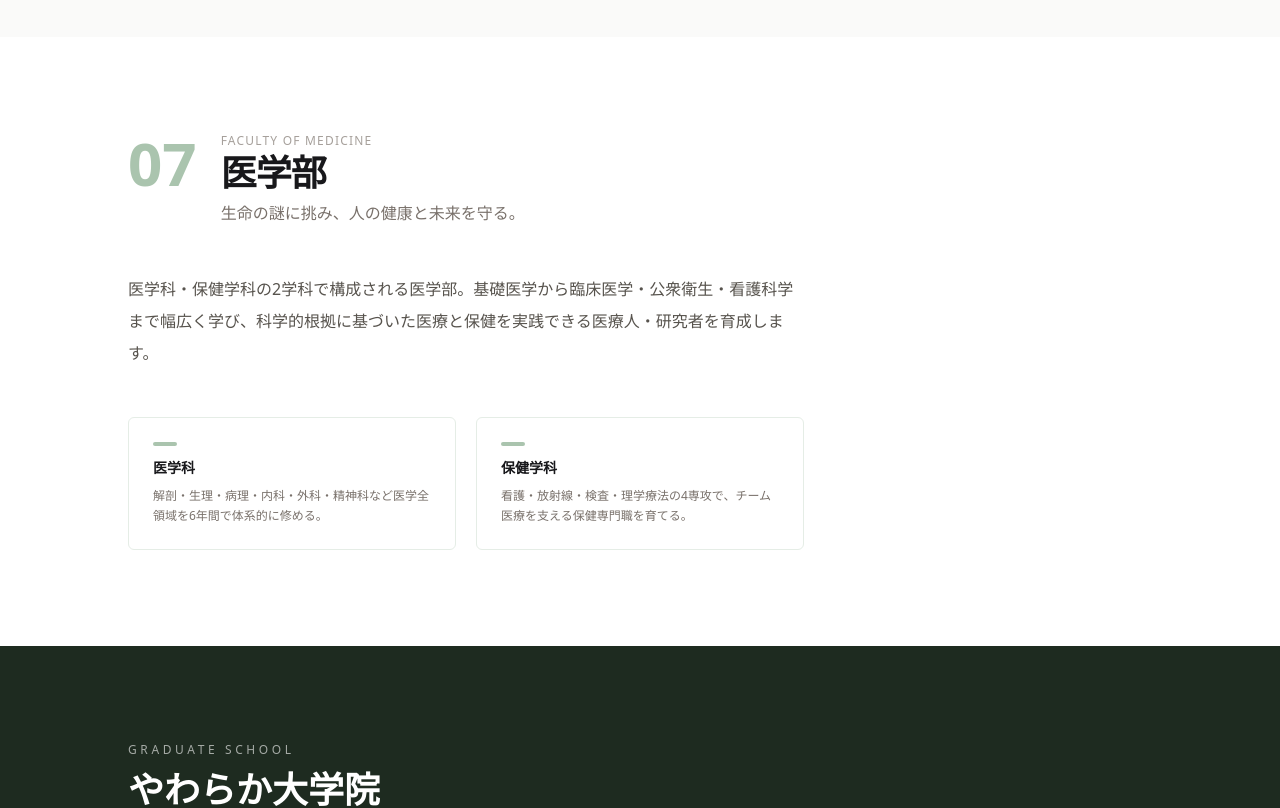
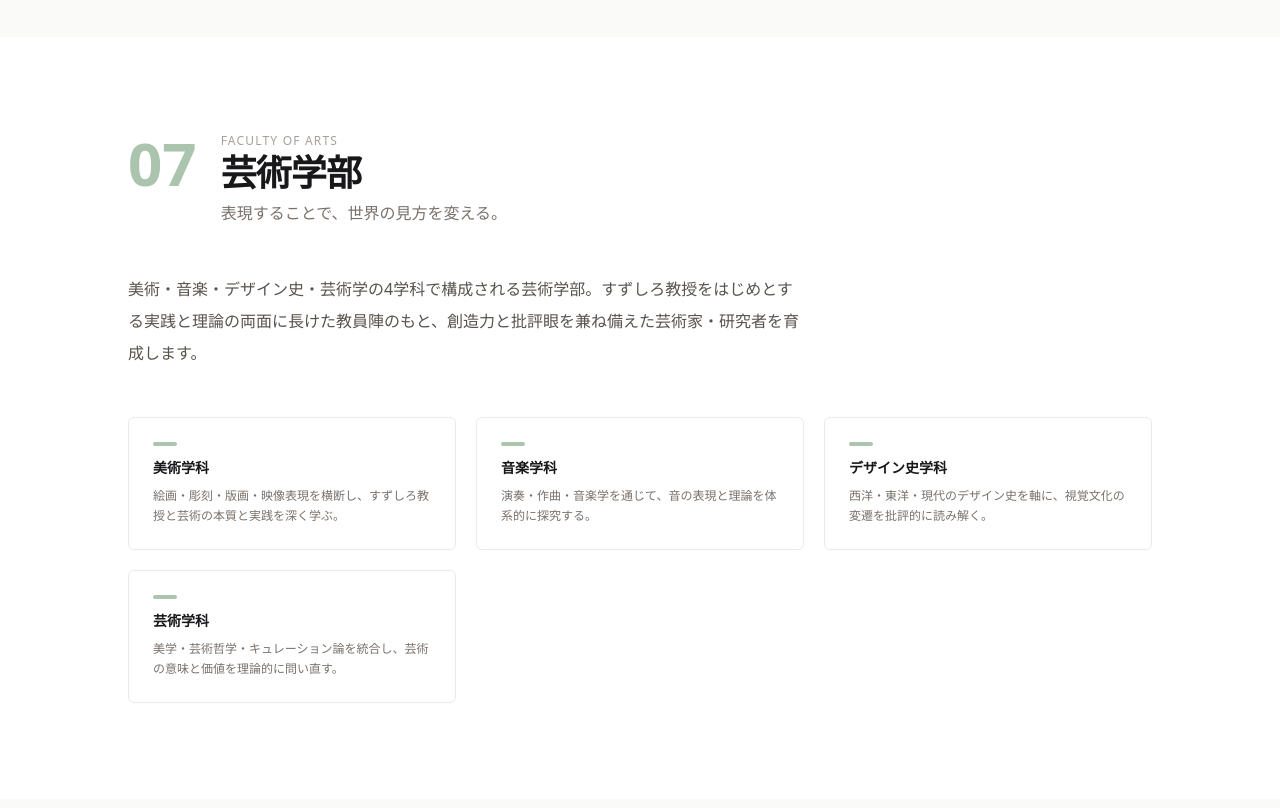
Before and after one commit to YwrkSalad/YwrkHP, a Next.js app: page /faculties in a window 1280 px wide. Shown: the part 4880-5688 px from the top of the page. Built offline with nearby package versions, Linux system fonts and the light colour scheme.

Commit message:
feat: 芸術学部を追加・すずしろを役員一覧に追加

```diff
--- a/data/about.ts
+++ b/data/about.ts
@@ -76,6 +76,12 @@ export const board = [
     href: "/academic",
   },
   {
+    role: "芸術学",
+    name: "すずしろ",
+    note: "芸術学部美術学科教授 / 芸術表現",
+    href: "/faculties?department=arts-fine-arts#arts",
+  },
+  {
     role: "政治経済",
     name: "ろーと",
     note: "政治経済学部政治学科教授 / 政治経済論",
@@ -98,6 +104,6 @@ export const board = [
 export const stats = [
   { num: "12,400", unit: "名", label: "学生数" },
   { num: "380", unit: "名", label: "専任教員数" },
-  { num: "7", unit: "学部", label: "学部構成" },
+  { num: "8", unit: "学部", label: "学部構成" },
   { num: "78", unit: "年", label: "創立" },
 ];
--- a/data/faculties.ts
+++ b/data/faculties.ts
@@ -201,8 +201,39 @@ export const faculties = [
     ],
   },
   {
+    id: "arts",
+    number: "07",
+    name: "芸術学部",
+    en: "Faculty of Arts",
+    tagline: "表現することで、世界の見方を変える。",
+    description:
+      "美術・音楽・デザイン史・芸術学の4学科で構成される芸術学部。すずしろ教授をはじめとする実践と理論の両面に長けた教員陣のもと、創造力と批評眼を兼ね備えた芸術家・研究者を育成します。",
+    departments: [
+      {
+        id: "arts-fine-arts",
+        name: "美術学科",
+        body: "絵画・彫刻・版画・映像表現を横断し、すずしろ教授と芸術の本質と実践を深く学ぶ。",
+      },
+      {
+        id: "arts-music",
+        name: "音楽学科",
+        body: "演奏・作曲・音楽学を通じて、音の表現と理論を体系的に探究する。",
+      },
+      {
+        id: "arts-art-history",
+        name: "デザイン史学科",
+        body: "西洋・東洋・現代のデザイン史を軸に、視覚文化の変遷を批評的に読み解く。",
+      },
+      {
+        id: "arts-art-studies",
+        name: "芸術学科",
+        body: "美学・芸術哲学・キュレーション論を統合し、芸術の意味と価値を理論的に問い直す。",
+      },
+    ],
+  },
+  {
     id: "medicine",
-    number: "07",
+    number: "08",
     name: "医学部",
     en: "Faculty of Medicine",
     tagline: "生命の謎に挑み、人の健康と未来を守る。",
```
